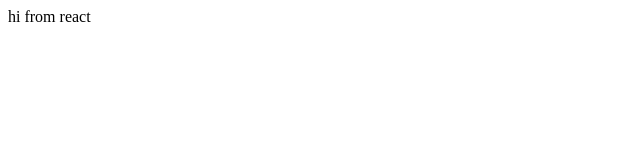
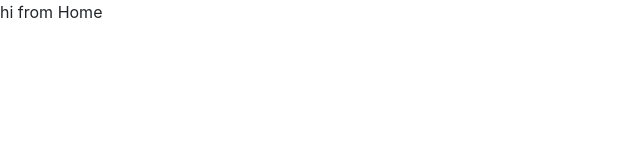
Before and after one commit to SudhirDeshwal/Project_mern_stack_frontend, a React (Create React App) app: page / in a window 1280 px wide. Shown: the top 160 px of the page, without its empty margins (0-640 px from the left). Built offline with nearby package versions, Linux system fonts and the light colour scheme.

Commit message:
home added

```diff
--- a/public/index.html
+++ b/public/index.html
@@ -10,20 +10,10 @@
       content="Web site created using create-react-app"
     />
     <link rel="apple-touch-icon" href="%PUBLIC_URL%/logo192.png" />
-    <!--
-      manifest.json provides metadata used when your web app is installed on a
-      user's mobile device or desktop. See https://developers.google.com/web/fundamentals/web-app-manifest/
-    -->
+
     <link rel="manifest" href="%PUBLIC_URL%/manifest.json" />
-    <!--
-      Notice the use of %PUBLIC_URL% in the tags above.
-      It will be replaced with the URL of the `public` folder during the build.
-      Only files inside the `public` folder can be referenced from the HTML.
+    <link rel="stylesheet" href="https://stackpath.bootstrapcdn.com/bootstrap/4.5.0/css/bootstrap.min.css" integrity="sha384-9aIt2nRpC12Uk9gS9baDl411NQApFmC26EwAOH8WgZl5MYYxFfc+NcPb1dKGj7Sk" crossorigin="anonymous"/>
 
-      Unlike "/favicon.ico" or "favicon.ico", "%PUBLIC_URL%/favicon.ico" will
-      work correctly both with client-side routing and a non-root public URL.
-      Learn how to configure a non-root public URL by running `npm run build`.
-    -->
     <title>React App</title>
   </head>
   <body>
--- /dev/null
+++ b/src/core/Home.js
@@ -0,0 +1,7 @@
+import React from 'react';
+
+const Home = () => <div>hi from Home</div>;
+
+
+
+export default Home;
--- a/src/index.js
+++ b/src/index.js
@@ -1,11 +1,9 @@
 import React from 'react';
 import ReactDOM from 'react-dom';
-import App from './App';
+//import App from './App';
+import Routes from './user/Routes';
 
 
-ReactDOM.render(
-  <React.StrictMode>
-    <App />
-  </React.StrictMode>,
-  document.getElementById('root')
-);
+
+//ReactDOM.render(<App />,document.getElementById('root'));
+ReactDOM.render(<Routes />,document.getElementById('root'));
--- a/src/user/Routes.js
+++ b/src/user/Routes.js
@@ -2,19 +2,22 @@ import React from 'react';
 import{BrowserRouter, Switch, Route} from 'react-router-dom'
 import Signin from './Signin'
 import Signup from './Signup'
+import Home from '../core/Home'
+
 
 
 const Routes = () => {
 
     return (
 
-    <div>
+    <BrowserRouter>
        <Switch>
           <Route path="/Signin" exact component={Signin}></Route>
           <Route path="/Signup" exact component={Signup}></Route>
+          <Route path="/" exact component={Home}></Route>
 
        </Switch>
-    </div>
+       </BrowserRouter>
 
     )
 
```
